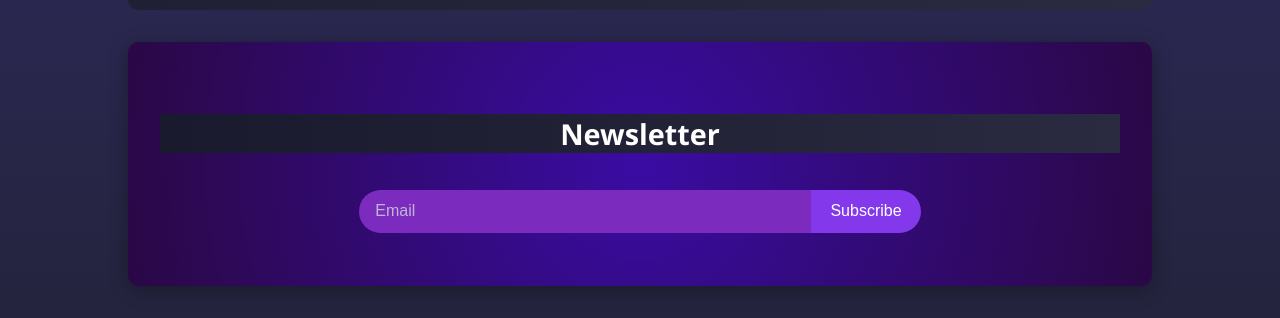
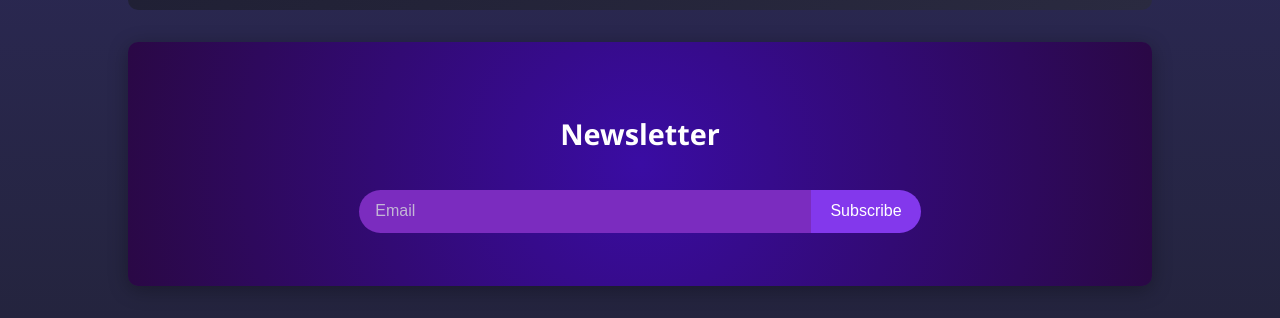
Before and after one commit to snibh/mockup2, a plain HTML site: page index.html in a window 1280 px wide. Shown: the part 1020-1338 px from the top of the page. Drawn offline with Linux system fonts and the light colour scheme.

Commit message:
Update index.html

```diff
--- a/index.html
+++ b/index.html
@@ -110,7 +110,7 @@
     }
 
     h1, h2 {
-      background: linear-gradient(to right, #1a1a2e, #2a2a40);
+      color:white;
     }
 
     .hero {
```
